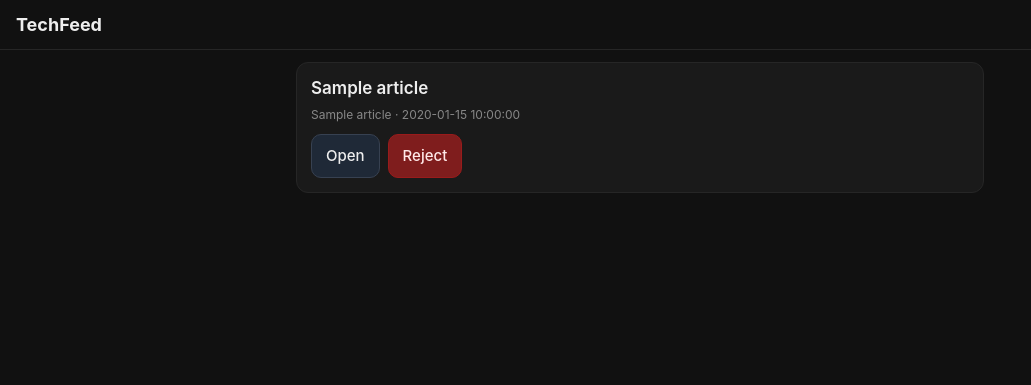
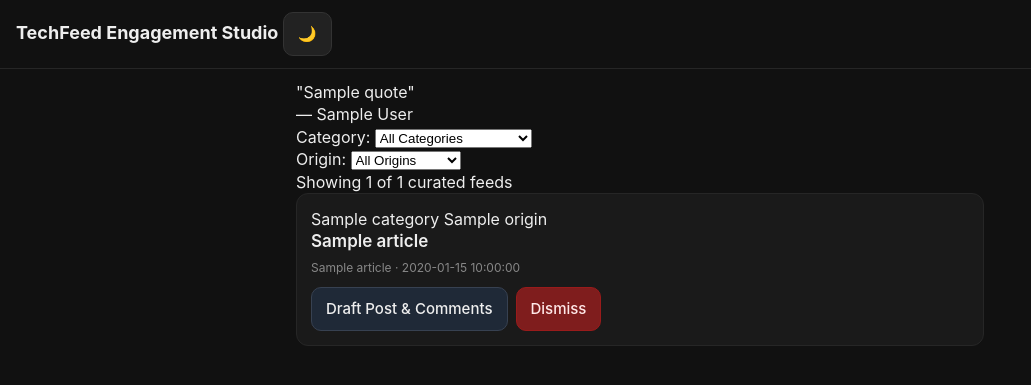
Before and after one commit to ositatochi/newsfeed, a Flask app: template templates/index.html in a window 1280 px wide. Shown: the top 385 px of the page, without its empty margins (0-1031 px from the left). Run offline with Flask 3, Linux system fonts and the light colour scheme; the template is opened without the code that fills it: most values are stand-ins (such as "Sample title", 1, 10 or a date in 2020).

Commit message:
feat(ui): add quote component, filters, pagination, and theme toggle

```diff
--- a/templates/base.html
+++ b/templates/base.html
@@ -1,19 +1,39 @@
 <!doctype html>
-<html lang="en">
+<html lang="en" data-theme="dark">
 <head>
   <meta charset="utf-8">
   <meta name="viewport" content="width=device-width, initial-scale=1.0, viewport-fit=cover">
-  <meta name="theme-color" content="#111111">
-  <title>{% block title %}TechFeed{% endblock %}</title>
+  <meta name="theme-color" content="#0d1b2a">
+  <title>{% block title %}TechFeed | Social Engagement Engine{% endblock %}</title>
   <link rel="manifest" href="/manifest.json">
   <link rel="stylesheet" href="{{ url_for('static', filename='style.css') }}">
 </head>
 <body>
   <header class="topbar">
-    <a href="/" class="brand">TechFeed</a>
+    <div class="topbar-content">
+      <a href="/" class="brand">TechFeed <span class="badge">Engagement Studio</span></a>
+      <button id="themeToggle" class="btn theme-btn" onclick="toggleTheme()">🌙</button>
+    </div>
   </header>
   <main class="container">
     {% block content %}{% endblock %}
   </main>
+  <script>
+    function applyTheme(theme) {
+      document.documentElement.setAttribute('data-theme', theme);
+      document.getElementById('themeToggle').innerText = theme === 'dark' ? '🌙' : '☀️';
+      localStorage.setItem('tf_theme', theme);
+    }
+
+    function toggleTheme() {
+      const current = document.documentElement.getAttribute('data-theme') || 'dark';
+      applyTheme(current === 'dark' ? 'light' : 'dark');
+    }
+
+    (function() {
+      const savedTheme = localStorage.getItem('tf_theme') || 'dark';
+      applyTheme(savedTheme);
+    })();
+  </script>
 </body>
 </html>
--- a/templates/index.html
+++ b/templates/index.html
@@ -1,17 +1,67 @@
 {% extends "base.html" %}
+
 {% block content %}
+  {% if quote %}
+    <div class="quote-card">
+      <p class="quote-text">"{{ quote.quote }}"</p>
+      <p class="quote-author">— {{ quote.author }}</p>
+    </div>
+  {% endif %}
+
+  <div class="filter-card">
+    <form method="GET" action="/" class="filter-form">
+      <div class="filter-group">
+        <label for="category">Category:</label>
+        <select name="category" id="category" onchange="this.form.submit()">
+          <option value="All" {% if category == 'All' %}selected{% endif %}>All Categories</option>
+          <option value="AI & ML" {% if category == 'AI & ML' %}selected{% endif %}>AI & ML</option>
+          <option value="Software & Dev" {% if category == 'Software & Dev' %}selected{% endif %}>Software & Dev</option>
+          <option value="Cybersecurity & Hacks" {% if category == 'Cybersecurity & Hacks' %}selected{% endif %}>Cybersecurity & Hacks</option>
+          <option value="Tech News" {% if category == 'Tech News' %}selected{% endif %}>Tech News</option>
+        </select>
+      </div>
+
+      <div class="filter-group">
+        <label for="origin">Origin:</label>
+        <select name="origin" id="origin" onchange="this.form.submit()">
+          <option value="All" {% if origin == 'All' %}selected{% endif %}>All Origins</option>
+          <option value="Global / US" {% if origin == 'Global / US' %}selected{% endif %}>Global / US</option>
+          <option value="Nigeria / Africa" {% if origin == 'Nigeria / Africa' %}selected{% endif %}>Nigeria / Africa</option>
+        </select>
+      </div>
+    </form>
+  </div>
+
   {% if not articles %}
-    <p class="muted">No new articles. Run the crawler.</p>
+    <p class="muted">No new articles found matching these filters. Try switching filters or running the crawler.</p>
   {% else %}
+    <div class="feed-stats">Showing {{ articles|length }} of {{ total_articles }} curated feeds</div>
     {% for article in articles %}
       <div class="card">
+        <div class="card-header">
+          <span class="tag cat-tag">{{ article.category }}</span>
+          <span class="tag origin-tag">{{ article.origin }}</span>
+        </div>
         <div class="title">{{ article.title }}</div>
         <div class="meta">{{ article.source_name }} · {{ article.published_at or article.fetched_at }}</div>
         <div class="row">
-          <a href="{{ url_for('article', article_id=article.id) }}" class="btn primary">Open</a>
-          <a href="{{ url_for('mark_status', article_id=article.id, status='rejected') }}" class="btn danger">Reject</a>
+          <a href="{{ url_for('article', article_id=article.id) }}" class="btn primary">Draft Post & Comments</a>
+          <a href="{{ url_for('mark_status', article_id=article.id, status='rejected') }}" class="btn danger">Dismiss</a>
         </div>
       </div>
     {% endfor %}
+
+    <!-- Pagination -->
+    {% if total_pages > 1 %}
+      <div class="pagination">
+        {% if page > 1 %}
+          <a href="{{ url_for('index', category=category, origin=origin, page=page-1) }}" class="btn">&laquo; Prev</a>
+        {% endif %}
+        <span class="page-indicator">Page {{ page }} of {{ total_pages }}</span>
+        {% if page < total_pages %}
+          <a href="{{ url_for('index', category=category, origin=origin, page=page+1) }}" class="btn">Next &raquo;</a>
+        {% endif %}
+      </div>
+    {% endif %}
   {% endif %}
 {% endblock %}
```
